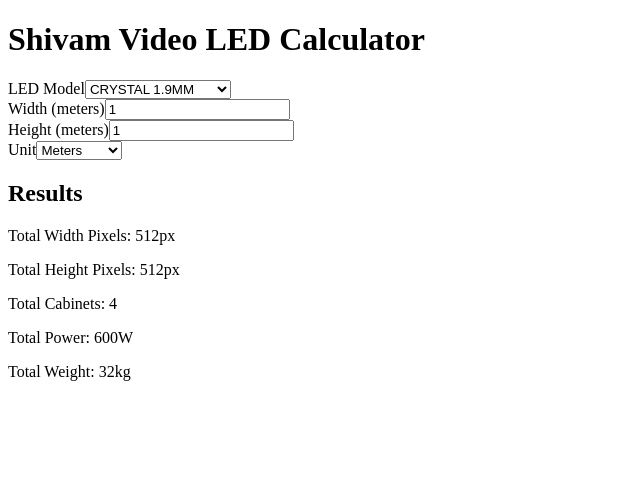
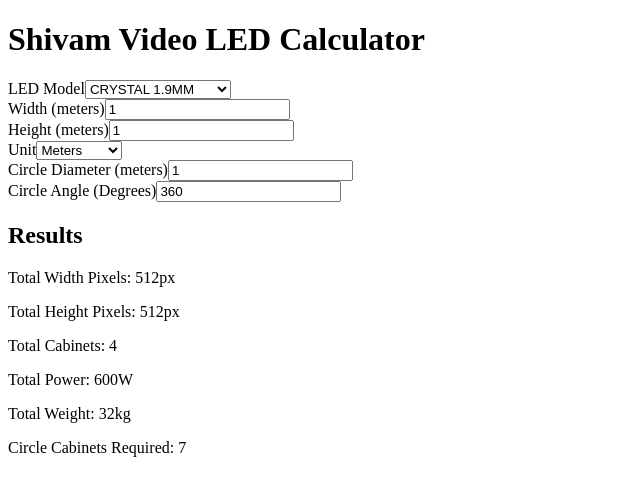
Before and after one commit to shivamraghav14/LED-CALCULATOR, a Next.js app: page / in a window 1280 px wide. Shown: the top 496 px of the page, without its empty margins (0-640 px from the left). Built offline with nearby package versions, Linux system fonts and the light colour scheme.

Commit message:
Update index.js

```diff
--- a/src/pages/index.js
+++ b/src/pages/index.js
@@ -13,11 +13,19 @@
 
 const unitConversion = { meters: 1, mm: 0.001, inches: 0.0254, feet: 0.3048 };
 
+const calculateCircleCabinets = (diameter, degree, cabinetSize) => {
+  const circumference = Math.PI * diameter;
+  const arcLength = (circumference * degree) / 360;
+  return Math.ceil(arcLength / (cabinetSize[0] / 1000));
+};
+
 export default function LEDCalculator() {
   const [model, setModel] = useState("CRYSTAL 1.9MM");
   const [width, setWidth] = useState(1);
   const [height, setHeight] = useState(1);
   const [unit, setUnit] = useState("meters");
+  const [diameter, setDiameter] = useState(1);
+  const [degree, setDegree] = useState(360);
 
   const convertSize = (value) => value * unitConversion[unit];
 
@@ -30,10 +38,11 @@
     const totalCabinets = Math.ceil((convertedWidth / (cabinetSize[0] / 1000)) * (convertedHeight / (cabinetSize[1] / 1000)));
     const totalPower = totalCabinets * powerPerCabinet;
     const totalWeight = totalCabinets * weightPerCabinet;
-    return { totalWidthPixels, totalHeightPixels, totalPower, totalWeight, totalCabinets };
+    const circleCabinets = calculateCircleCabinets(diameter, degree, cabinetSize);
+    return { totalWidthPixels, totalHeightPixels, totalPower, totalWeight, totalCabinets, circleCabinets };
   };
 
-  const { totalWidthPixels, totalHeightPixels, totalPower, totalWeight, totalCabinets } = calculateValues();
+  const { totalWidthPixels, totalHeightPixels, totalPower, totalWeight, totalCabinets, circleCabinets } = calculateValues();
 
   return (
     <div className="p-6 bg-black text-white rounded-lg shadow-xl max-w-4xl mx-auto">
@@ -64,6 +73,14 @@
             <option value="feet">Feet</option>
           </select>
         </div>
+        <div>
+          <label>Circle Diameter ({unit})</label>
+          <input type="number" value={diameter} onChange={(e) => setDiameter(parseFloat(e.target.value) || 1)} />
+        </div>
+        <div>
+          <label>Circle Angle (Degrees)</label>
+          <input type="number" value={degree} onChange={(e) => setDegree(parseFloat(e.target.value) || 360)} />
+        </div>
       </div>
 
       <div className="mt-6 bg-gray-800 text-white p-4 rounded-md">
@@ -73,6 +90,7 @@
         <p>Total Cabinets: {totalCabinets}</p>
         <p>Total Power: {totalPower}W</p>
         <p>Total Weight: {totalWeight}kg</p>
+        <p>Circle Cabinets Required: {circleCabinets}</p>
       </div>
     </div>
   );
```
